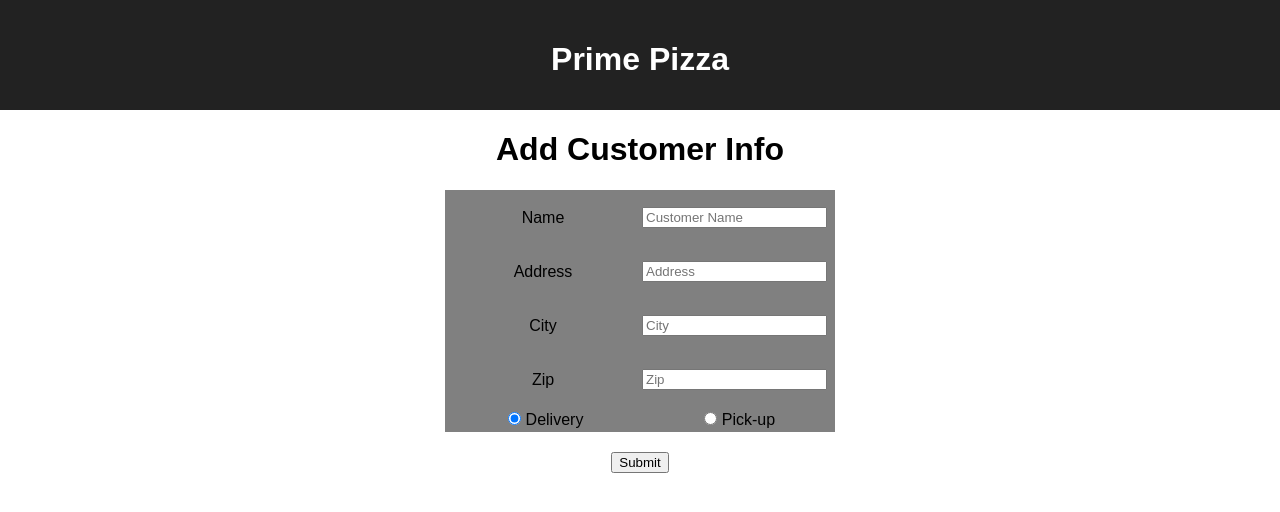
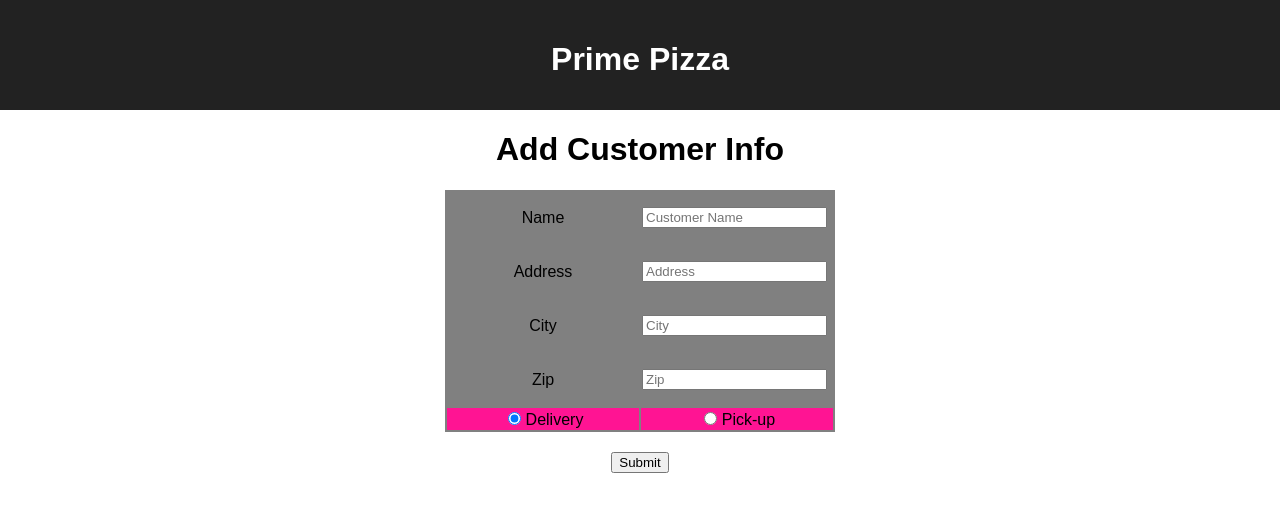
Before and after one commit to LanceLRG/redux-pizza-parlor-master, a React (Create React App) app: page /#/customerinfo in a window 1280 px wide. Shown: the top 512 px of the page. Built offline with nearby package versions, Linux system fonts and the light colour scheme.

Commit message:
radio buttons included

```diff
--- a/src/components/CustomerInfo/CustomerInfo.css
+++ b/src/components/CustomerInfo/CustomerInfo.css
@@ -15,3 +15,7 @@
 #cust-info-table input {
     margin-right: 5px;
 }
+
+#radio-btns {
+background-color: deeppink;
+}
--- a/src/components/CustomerInfo/CustomerInfo.jsx
+++ b/src/components/CustomerInfo/CustomerInfo.jsx
@@ -31,7 +31,7 @@ function CustomerInfo() {
         };
 
         console.log(`Adding ${newCustomer.customer_name} to customer db`);
-        dispatch({ type: 'ADD_CUSTOMER', payload: newCustomer });
+        dispatch({ type: 'ADD_INFO', payload: newCustomer });
 
         setInputName('');
         setInputAddress('');
@@ -88,13 +88,13 @@ function CustomerInfo() {
                                     value={inputZip} />
                             </td>
                         </tr>
-                        <tr>
+                        <tr id='radio-btns'>
                             <td>
-                                <input type="radio" name="type" id="delivery" value='delivery' checked/>
+                                <input type="radio" name="type" id="delivery" value='delivery' checked />
                                 <label for='delivery'>Delivery</label>
                             </td>
                             <td>
-                                <input type="radio" name="type" id="pick-up" value='pick-ip'/>
+                                <input type="radio" name="type" id="pick-up" value='pick-up' />
                                 <label for='pick-up'>Pick-up</label>
                             </td>
                         </tr>
--- a/src/index.js
+++ b/src/index.js
@@ -9,7 +9,7 @@ import logger from 'redux-logger';
 // set up reducters
 const pizzaReducer = (state = [], action) => {
     if (action.type === 'ADD_PIZZA') {
-        newState = action.payload;
+        let newState = action.payload;
         return [...state, newState]
     }
     if (action.type === 'DELETE_PIZZA') {
@@ -21,7 +21,8 @@ const pizzaReducer = (state = [], action) => {
 const formReducer = (state = [], action) => {
     //Customer info here
     if (action.type === 'ADD_INFO') {
-        newState = action.payload;
+        console.log(action.payload);
+        let newState = action.payload;
         return [...state, newState]
     }
     return state;
```
